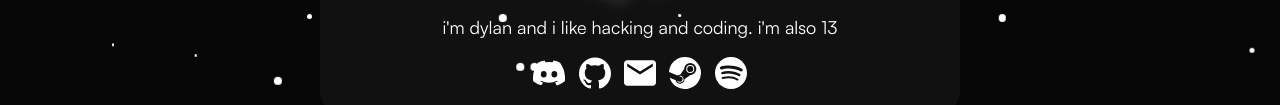
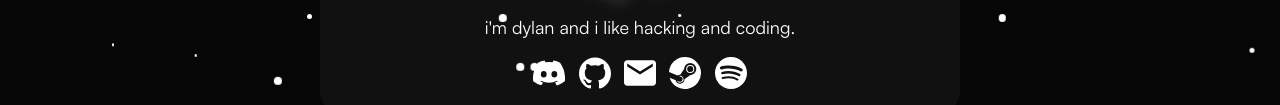
Before and after one commit to 0xDylan/website, an Astro site: page / in a window 1280 px wide. Shown: the part 386-491 px from the top of the page. Built offline with nearby package versions, Linux system fonts and the light colour scheme; Astro itself is replaced by a stand-in of ours.

Commit message:
fix(index): remove age

```diff
--- a/src/pages/index.astro
+++ b/src/pages/index.astro
@@ -32,7 +32,7 @@ import SpotifyLogo from "../components/logos/SpotifyLogo.astro";
 
 		<div class="bio-main">
 			<p class="name">dylan</p>
-			 <p class="desc">i'm dylan and i like hacking and coding. i'm also 13</p>
+			 <p class="desc">i'm dylan and i like hacking and coding.</p>
 
 			 <div class="bio-socials">
 				<DiscordLogo link="https://discord.com/users/1204149467251613756" />
```
